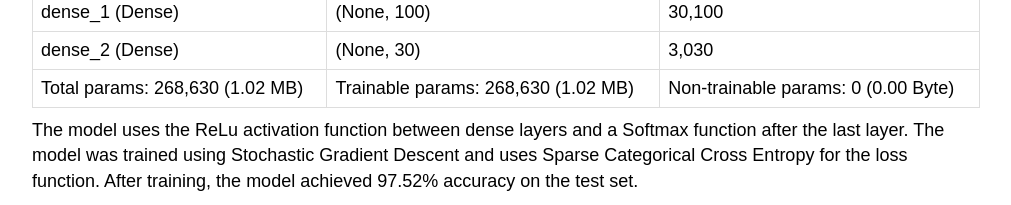
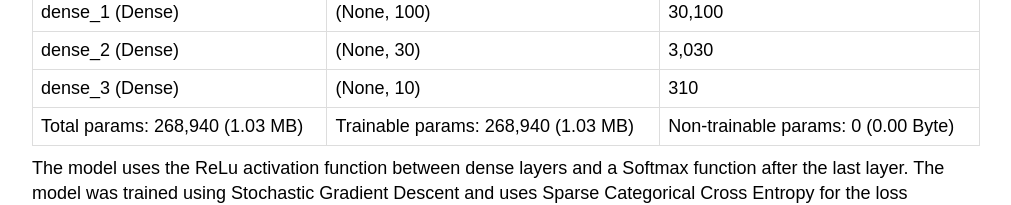
Before and after one commit to alexjaniak/zkMNIST-Noir, a Next.js app: page /about in a window 1280 px wide. Shown: the part 1673-1878 px from the top of the page, without its empty margins (134-1145 px from the left). Built offline with nearby package versions, Linux system fonts and the light colour scheme.

Commit message:
added last row to table

```diff
--- a/pages/about.tsx
+++ b/pages/about.tsx
@@ -58,8 +58,13 @@ const ModelTable = () => {
             <td style={tdStyle}>3,030</td>
           </tr>
           <tr>
-            <td style={tdStyle}>Total params: 268,630 (1.02 MB)</td>
-            <td style={tdStyle}>Trainable params: 268,630 (1.02 MB)</td>
+            <td style={tdStyle}>dense_3 (Dense)</td>
+            <td style={tdStyle}>(None, 10)</td>
+            <td style={tdStyle}>310</td>
+          </tr>
+          <tr>
+            <td style={tdStyle}>Total params: 268,940 (1.03 MB)</td>
+            <td style={tdStyle}>Trainable params: 268,940 (1.03 MB)</td>
             <td style={tdStyle}>Non-trainable params: 0 (0.00 Byte)</td>
           </tr>
         </tbody>
```
Also changed, not shown: 1 other file (tests, documents, lock files or other folders).
